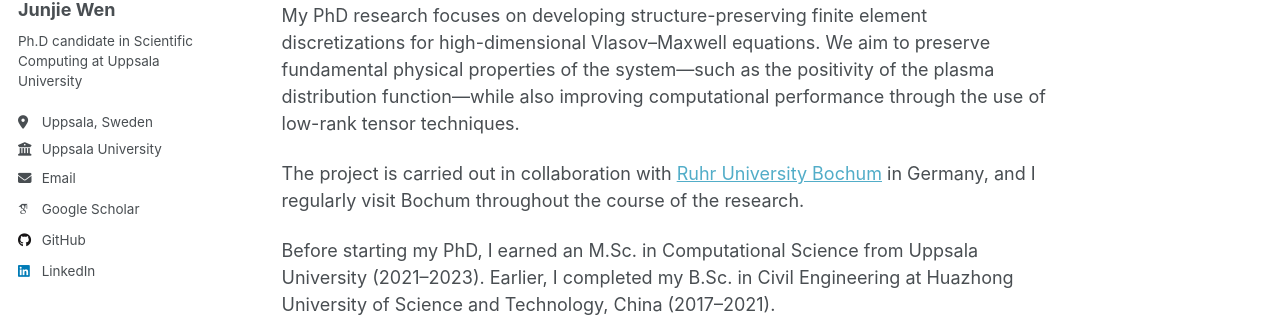
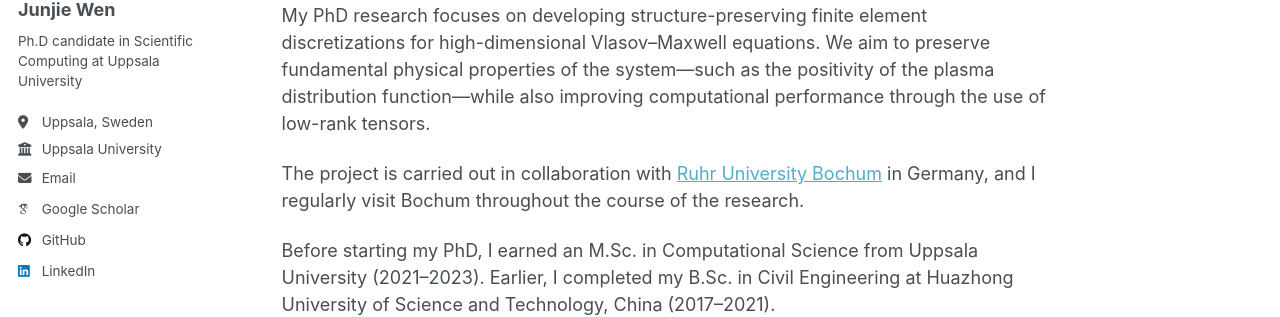
Before and after one commit to WjjSteve/WjjSteve.github.io, a Jekyll site: the page built from _pages/about.md, in a window 1280 px wide and 967 px high. Shown: the part 244-561 px from the top of the window. Built offline with Jekyll 4.4.1, drawn with Linux system fonts in a browser that asks for light colours; some web fonts are replaced; a script that is not in the unit is left out; a file with an impossible date is left out.

Commit message:
Update about.md

```diff
--- a/_pages/about.md
+++ b/_pages/about.md
@@ -9,7 +9,7 @@ redirect_from:
 
 I'm a PhD student in Scientific Computing at Uppsala University, Sweden. I am fortunate to be supervised by [Prof.Murtazo Nazarov](https://www.uu.se/kontakt-och-organisation/personal?query=N14-1561) from Uppsala University and [Prof.Katharina Kormann](https://math.ruhr-uni-bochum.de/en/faculty/professorships/numerics/kormann-group/team/prof-dr-katharina-kormann/) from Ruhr University Bo­chum.
 
-My PhD research focuses on developing structure-preserving finite element discretizations for high-dimensional Vlasov–Maxwell equations. We aim to preserve fundamental physical properties of the system—such as the positivity of the plasma distribution function—while also improving computational performance through the use of low-rank tensor techniques.
+My PhD research focuses on developing structure-preserving finite element discretizations for high-dimensional Vlasov–Maxwell equations. We aim to preserve fundamental physical properties of the system—such as the positivity of the plasma distribution function—while also improving computational performance through the use of low-rank tensors.
 
 The project is carried out in collaboration with [Ruhr University Bochum](https://www.ruhr-uni-bochum.de/en) in Germany, and I regularly visit Bochum throughout the course of the research.
 
```
